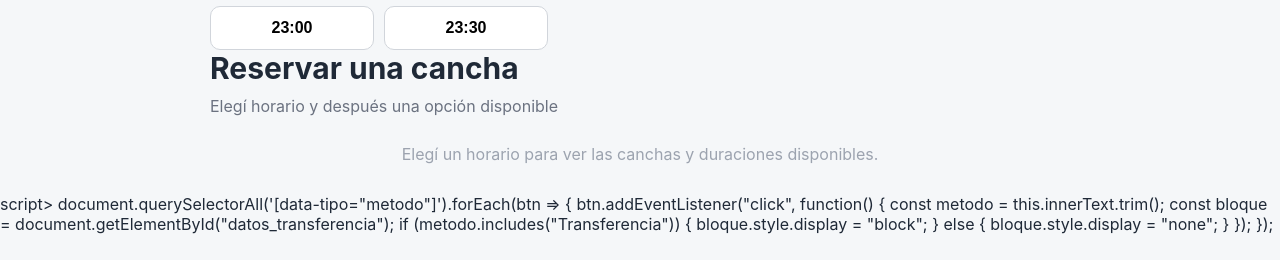
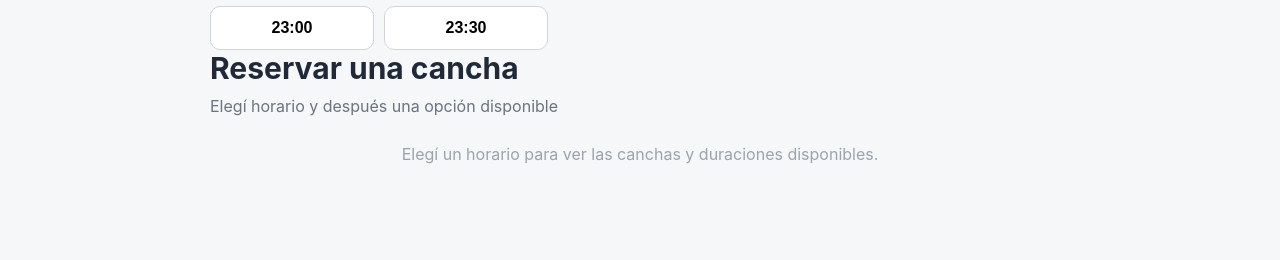
Before and after one commit to sebatroilo80-cpu/padel-app, a Flask app: page / in a window 1280 px wide. Shown: the part 540-800 px from the top of the page. Run offline with Flask 3, Linux system fonts and the light colour scheme; data comes from the database, SQL or seed files in the repository.

Commit message:
fix index transferencia

```diff
--- a/templates/index.html
+++ b/templates/index.html
@@ -175,6 +175,7 @@ const inputPrecio = document.getElementById("inputPrecio");
 const precioTotalTexto = document.getElementById("precioTotalTexto");
 const precioPagoTexto = document.getElementById("precioPagoTexto");
 const formReserva = document.getElementById("formReserva");
+const datosTransferencia = document.getElementById("datos_transferencia");
 
 function precioSegunHora(duracion, horario) {
     const hora = parseInt(horario.split(":")[0], 10);
@@ -249,6 +250,7 @@ function renderDias() {
             inputOpcionPago.value = "";
             inputPrecio.value = "";
 
+            datosTransferencia.style.display = "none";
             formBox.style.display = "none";
 
             renderHorarios();
@@ -289,6 +291,7 @@ function renderHorarios() {
             inputOpcionPago.value = "";
             inputPrecio.value = "";
 
+            datosTransferencia.style.display = "none";
             formBox.style.display = "none";
             renderHorarios();
             renderCanchas();
@@ -387,6 +390,7 @@ function renderCanchas() {
             inputMetodoPago.value = "";
             inputOpcionPago.value = "";
 
+            datosTransferencia.style.display = "none";
             document.querySelectorAll(".opcion-card").forEach(card => card.classList.remove("activa"));
 
             formBox.style.display = "block";
@@ -427,6 +431,12 @@ function activarOpciones() {
             if (tipo === "metodo") {
                 metodoPagoSeleccionado = valor;
                 inputMetodoPago.value = valor;
+
+                if (valor === "Transferencia") {
+                    datosTransferencia.style.display = "block";
+                } else {
+                    datosTransferencia.style.display = "none";
+                }
             }
 
             if (tipo === "opcion") {
@@ -470,22 +480,5 @@ renderCanchas();
 activarOpciones();
 </script>
 
-script>
-document.querySelectorAll('[data-tipo="metodo"]').forEach(btn => {
-    btn.addEventListener("click", function() {
-
-        const metodo = this.innerText.trim();
-
-        const bloque = document.getElementById("datos_transferencia");
-
-        if (metodo.includes("Transferencia")) {
-            bloque.style.display = "block";
-        } else {
-            bloque.style.display = "none";
-        }
-    });
-});
-</script>
-
 </body>
 </html>
```
